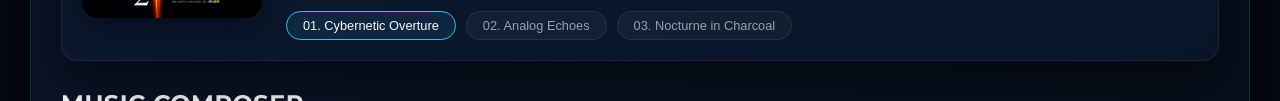
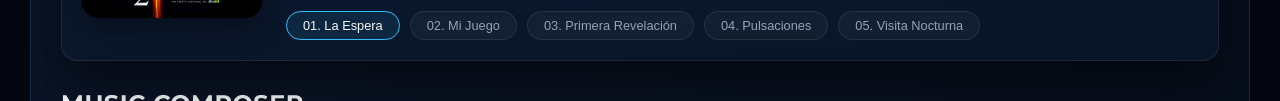
Before and after one commit to tapiafilms/tapiah, a website built with Vite: page index.html in a window 1280 px wide. Shown: the part 3037-3138 px from the top of the page. Built offline with nearby package versions, Linux system fonts and the light colour scheme; animation ran at ten frames a second.

Commit message:
Link MP3 tracks to music player buttons

```diff
--- a/index.html
+++ b/index.html
@@ -375,9 +375,11 @@
                 </div>
 
                 <div class="track-selector-pills">
-                  <button class="track-pill active" onclick="switchTrack(0)">01. Cybernetic Overture</button>
-                  <button class="track-pill" onclick="switchTrack(1)">02. Analog Echoes</button>
-                  <button class="track-pill" onclick="switchTrack(2)">03. Nocturne in Charcoal</button>
+                  <button class="track-pill active" onclick="switchTrack(0)">01. La Espera</button>
+                  <button class="track-pill" onclick="switchTrack(1)">02. Mi Juego</button>
+                  <button class="track-pill" onclick="switchTrack(2)">03. Primera Revelación</button>
+                  <button class="track-pill" onclick="switchTrack(3)">04. Pulsaciones</button>
+                  <button class="track-pill" onclick="switchTrack(4)">05. Visita Nocturna</button>
                 </div>
               </div>
             </div>
--- a/src/main.js
+++ b/src/main.js
@@ -82,25 +82,39 @@ function initComparisonSlider() {
    -------------------------------------------------------------------------- */
 const audioTracks = [
   {
-    title: 'Cybernetic Overture (Original Score)',
-    genre: 'Cinematic Synth-Orchestral Score',
-    tempo: 110,
+    title: 'La Espera',
+    genre: 'Banda Sonora Original',
+    tempo: 80,
     cover: '/cover1.png',
-    src: '/desde-cero.mp3'
+    src: '/music/La%20Espera.mp3'
   },
   {
-    title: 'Analog Echoes (Modular Study)',
-    genre: 'Ambient Atmospheric Soundscape',
-    tempo: 90,
+    title: 'Mi Juego',
+    genre: 'Composición Cinematográfica',
+    tempo: 95,
     cover: '/imagen2.png',
-    src: ''
+    src: '/music/Mi%20Juego.mp3'
   },
   {
-    title: 'Nocturne in Charcoal',
-    genre: 'Acoustic Cello & Synth Hybrid',
-    tempo: 75,
+    title: 'Primera Revelación',
+    genre: 'Ambient Orchestral',
+    tempo: 70,
     cover: '/imagen3.png',
-    src: ''
+    src: '/music/Primera%20Revelacion.mp3'
+  },
+  {
+    title: 'Pulsaciones',
+    genre: 'Electronic Score',
+    tempo: 110,
+    cover: '/imagen1.png',
+    src: '/music/Pulsaciones.mp3'
+  },
+  {
+    title: 'Visita Nocturna',
+    genre: 'Dark Ambient',
+    tempo: 65,
+    cover: '/imagen4.png',
+    src: '/music/Visita%20Nocturna.mp3'
   }
 ];
 
```
Also changed, not shown: 5 other files.
